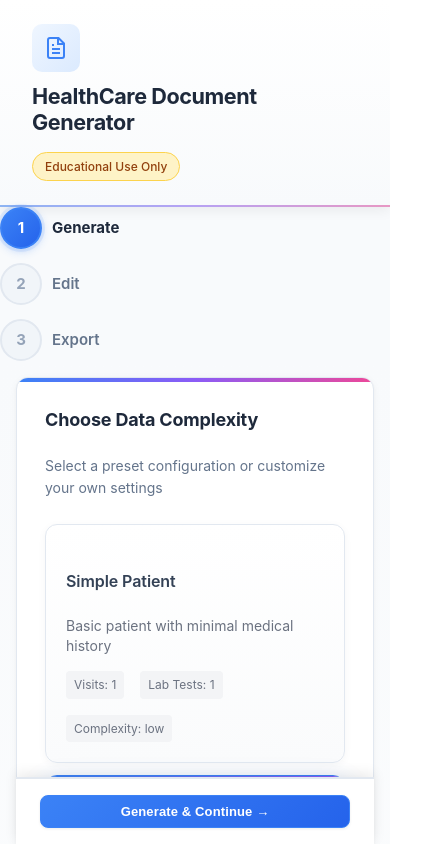
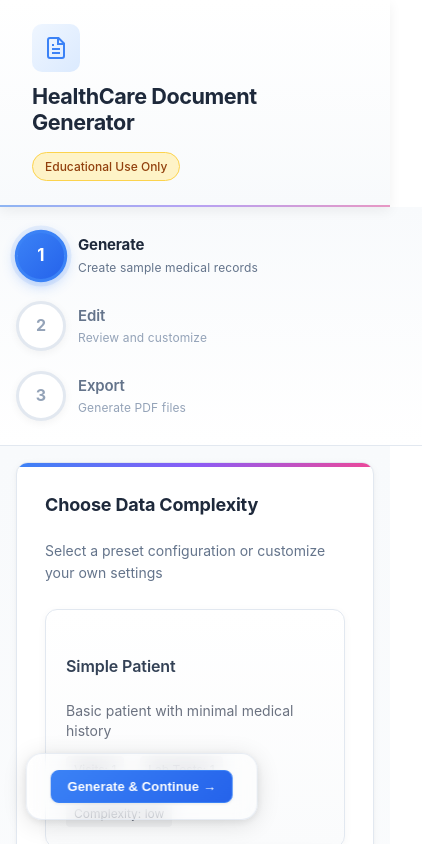
Before and after one commit to huangyingting/react-pdf-reports, a React (Create React App) app: page / in a window 390 px wide. Shown: the top 844 px of the page, 422 px wide, since content can reach past the window. Built offline with nearby package versions, Linux system fonts and the light colour scheme.

Commit message:
feat: Refactor styles for main content, document cards, and progress indicator for improved layout and responsiveness

```diff
--- a/src/App.css
+++ b/src/App.css
@@ -85,6 +85,9 @@
 .main-content {
   padding: 0;
   width: 100%;
+  min-height: calc(100vh - 200px);
+  display: flex;
+  flex-direction: column;
 }
 
 /* Document Grid */
--- a/src/components/DocumentCard.css
+++ b/src/components/DocumentCard.css
@@ -12,7 +12,7 @@
   text-align: center;
   transition: all 0.3s cubic-bezier(0.4, 0, 0.2, 1);
   box-shadow: 0 2px 8px rgba(0, 0, 0, 0.06), 0 1px 3px rgba(0, 0, 0, 0.04);
-  max-width: 300px;
+  min-width: 0;
   position: relative;
   overflow: hidden;
 }
@@ -37,7 +37,6 @@
 .document-card.compact {
   padding: 1rem;
   max-width: none;
-  min-height: 150px;
   border-radius: 10px;
 }
 
@@ -71,13 +70,12 @@
 }
 
 .document-content {
-  flex: 1;
-  margin-bottom: 0.25rem;
+  margin-bottom: 0.75rem;
   text-align: center;
 }
 
 .document-card.compact .document-content {
-  margin-bottom: 0.25rem;
+  margin-bottom: 0.5rem;
 }
 
 .document-title {
--- a/src/components/ExportPdfStep.css
+++ b/src/components/ExportPdfStep.css
@@ -45,7 +45,6 @@
   line-height: 1.4;
 }
 
-/* Document Grid */
 
 /* Document Grid */
 .document-grid {
@@ -90,6 +89,11 @@
   display: flex;
   gap: 0.75rem;
   flex-wrap: wrap;
+}
+
+.document-cards-row > * {
+  flex: 1 1 0;
+  min-width: 280px;
 }
 
 /* Laboratory Reports - 4 column grid with compact cards */
--- a/src/components/ProgressIndicator.css
+++ b/src/components/ProgressIndicator.css
@@ -5,74 +5,101 @@
   display: flex;
   align-items: center;
   justify-content: center;
-  padding-top: 1rem;
+  padding: 1rem 0;
   margin: 0;
   width: 100%;
+  background: linear-gradient(to bottom, #f8fafc 0%, #ffffff 100%);
+  border-bottom: 1px solid #e2e8f0;
 }
 
 .progress-steps {
   display: flex;
   align-items: center;
-  gap: 2rem;
+  gap: 3rem;
+  position: relative;
 }
 
 .progress-step {
   display: flex;
   flex-direction: row;
   align-items: center;
-  gap: 0.75rem;
+  gap: 0.875rem;
   position: relative;
-  transition: all 0.2s ease;
+  transition: all 0.3s cubic-bezier(0.4, 0, 0.2, 1);
+}
+
+/* Connector line between steps */
+.progress-step:not(:last-child)::after {
+  content: '';
+  position: absolute;
+  left: calc(100% + 0.875rem);
+  top: 20px;
+  width: calc(3rem - 1.75rem);
+  height: 3px;
+  background: #e2e8f0;
+  transition: all 0.3s ease;
+  z-index: 0;
+}
+
+.progress-step.completed:not(:last-child)::after {
+  background: linear-gradient(90deg, #10b981 0%, #059669 100%);
 }
 
 .step-circle {
-  width: 40px;
-  height: 40px;
+  width: 48px;
+  height: 48px;
   border-radius: 50%;
-  background: #f1f5f9;
+  background: #ffffff;
   color: #94a3b8;
   display: flex;
   align-items: center;
   justify-content: center;
   font-weight: 700;
-  font-size: 1rem;
-  transition: all 0.2s ease;
-  border: 2px solid #e2e8f0;
+  font-size: 1.125rem;
+  transition: all 0.3s cubic-bezier(0.4, 0, 0.2, 1);
+  border: 3px solid #e2e8f0;
   flex-shrink: 0;
+  box-shadow: 0 2px 8px rgba(0, 0, 0, 0.05);
+  position: relative;
+  z-index: 1;
 }
 
 .progress-step.active .step-circle {
   background: linear-gradient(135deg, #3b82f6 0%, #2563eb 100%);
   color: white;
   border-color: #3b82f6;
-  box-shadow: 0 0 0 4px rgba(59, 130, 246, 0.1);
+  box-shadow: 0 4px 16px rgba(59, 130, 246, 0.3), 0 0 0 6px rgba(59, 130, 246, 0.1);
+  transform: scale(1.05);
 }
 
 .progress-step.completed .step-circle {
   background: linear-gradient(135deg, #10b981 0%, #059669 100%);
   color: white;
   border-color: #10b981;
+  box-shadow: 0 2px 10px rgba(16, 185, 129, 0.2);
 }
 
 .step-info {
   display: flex;
   flex-direction: column;
-  gap: 0.25rem;
+  gap: 0.3rem;
   text-align: left;
 }
 
 .step-label {
   font-weight: 600;
-  font-size: 0.95rem;
+  font-size: 1.125rem;
   color: #64748b;
-  transition: color 0.2s ease;
-  line-height: 1.3;
+  transition: all 0.3s ease;
+  line-height: 1.4;
   white-space: nowrap;
+  letter-spacing: -0.01em;
 }
 
 .progress-step.active .step-label {
   color: #1e293b;
   font-weight: 700;
+  transform: translateY(-1px);
 }
 
 .progress-step.completed .step-label {
@@ -80,11 +107,17 @@
 }
 
 .step-description {
-  font-size: 0.8rem;
+  font-size: 0.8125rem;
   color: #94a3b8;
-  line-height: 1.3;
+  line-height: 1.4;
   font-weight: 400;
   white-space: nowrap;
+  letter-spacing: 0.01em;
+  transition: all 0.3s ease;
+}
+
+.progress-step.active .step-description {
+  color: #64748b;
 }
 
 
@@ -92,23 +125,28 @@
 /* Responsive Design */
 @media (max-width: 768px) {
   .progress-indicator {
-    padding: 0;
+    padding: 1.5rem 1rem;
     width: 100%;
   }
 
   .progress-steps {
-    gap: 0.75rem;
+    gap: 2rem;
     width: 100%;
   }
 
+  .progress-step:not(:last-child)::after {
+    width: calc(2rem - 1.75rem);
+    left: calc(100% + 0.875rem);
+  }
+
   .step-circle {
-    width: 42px;
-    height: 42px;
-    font-size: 1rem;
+    width: 44px;
+    height: 44px;
+    font-size: 1.0625rem;
   }
 
   .step-info {
-    gap: 0.125rem;
+    gap: 0.25rem;
   }
 
   .step-label {
@@ -116,36 +154,50 @@
   }
 
   .step-description {
-    font-size: 0.6875rem;
+    font-size: 0.75rem;
   }
 }
 
 @media (max-width: 640px) {
   .progress-indicator {
-    padding: 0;
+    padding: 1.5rem 1rem;
     width: 100%;
   }
 
   .progress-steps {
     flex-direction: column;
     align-items: flex-start;
-    gap: 0.875rem;
+    gap: 1.25rem;
     width: 100%;
   }
 
   .progress-step {
-    gap: 0.625rem;
+    gap: 0.75rem;
+    width: 100%;
+  }
+
+  .progress-step:not(:last-child)::after {
+    content: '';
+    left: 22px;
+    top: calc(100% - 22px);
+    width: 3px;
+    height: calc(1.25rem - 48px + 44px);
+    background: #e2e8f0;
+  }
+
+  .progress-step.completed:not(:last-child)::after {
+    background: linear-gradient(180deg, #10b981 0%, #059669 100%);
   }
 
   .step-circle {
-    width: 38px;
-    height: 38px;
-    font-size: 0.9375rem;
-    border-width: 2px;
+    width: 44px;
+    height: 44px;
+    font-size: 1rem;
+    border-width: 3px;
   }
 
   .progress-step.active .step-circle {
-    box-shadow: 0 2px 8px rgba(59, 130, 246, 0.3), 0 0 0 3px rgba(59, 130, 246, 0.1);
+    box-shadow: 0 4px 12px rgba(59, 130, 246, 0.3), 0 0 0 4px rgba(59, 130, 246, 0.1);
   }
 
   .step-label {
@@ -153,6 +205,6 @@
   }
 
   .step-description {
-    display: none;
+    font-size: 0.75rem;
   }
 }
--- a/src/components/shared.css
+++ b/src/components/shared.css
@@ -8,14 +8,17 @@
   width: 100%;
   padding: 0;
   background: linear-gradient(to bottom, #f8fafc 0%, #ffffff 100%);
-  min-height: 100vh;
+  min-height: calc(100vh - 200px);
+  display: flex;
+  flex-direction: column;
 }
 
 .step-content {
   background: transparent;
   border-radius: 0;
-  padding: 1rem;
+  padding: 1rem 1rem 0rem 1rem;
   box-shadow: none;
+  flex: 1;
 }
 
 .step-header h2 {
@@ -39,16 +42,21 @@
   justify-content: center;
   align-items: center;
   gap: 1rem;
-  padding: 1.25rem 2rem;
-  background: white;
-  border-top: 2px solid #e2e8f0;
-  box-shadow: 0 -4px 12px rgba(0, 0, 0, 0.08);
+  padding: 1rem 2rem;
+  background: rgba(255, 255, 255, 0.25);
+  backdrop-filter: blur(10px);
+  -webkit-backdrop-filter: blur(10px);
+  border: 1.5px solid rgba(226, 232, 240, 0.8);
+  border-radius: 16px;
+  box-shadow: 0 4px 24px rgba(0, 0, 0, 0.12), 0 2px 8px rgba(0, 0, 0, 0.08);
   position: sticky;
-  bottom: 0;
-  left: 0;
-  right: 0;
+  bottom: 1.5rem;
+  left: 50%;
+  transform: translateX(-50%);
+  max-width: 600px;
+  width: fit-content;
   z-index: 100;
-  margin-top: 2.5rem;
+  margin: 0rem auto 0 auto;
 }
 
 .action-buttons-group {
```
